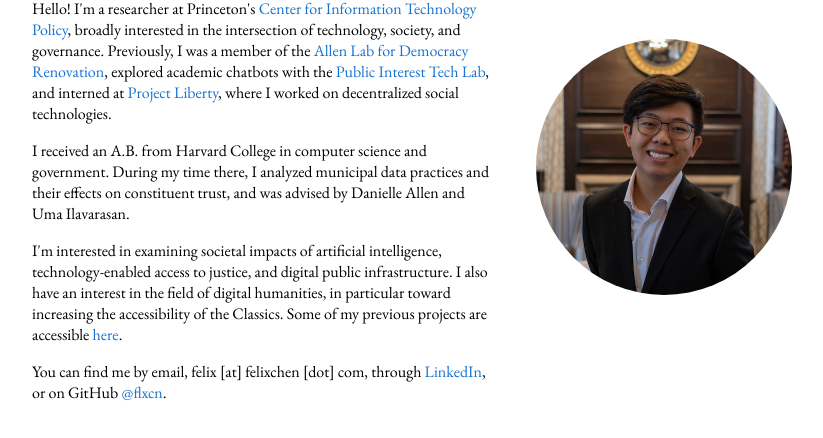
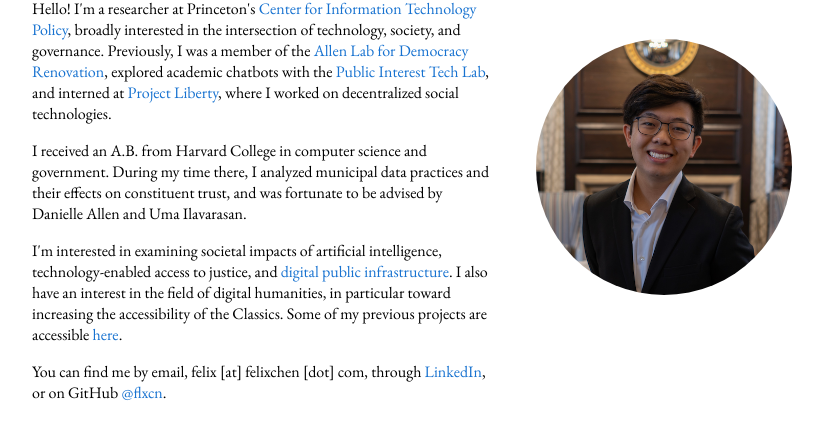
Before and after one commit to flxcn/flxcn.github.io, a plain HTML site: page index.html in a window 1280 px wide. Shown: the part 108-546 px from the top of the page, without its empty margins (228-1051 px from the left). Drawn offline with nearby package versions, Linux system fonts and the light colour scheme.

Commit message:
Update index.html

```diff
--- a/index.html
+++ b/index.html
@@ -78,14 +78,14 @@
                       I received an A.B. from Harvard College in computer
                       science and government. During my time there, I analyzed
                       municipal data practices and their effects on constituent
-                      trust, and was advised by Danielle Allen and Uma
+                      trust, and was fortunate to be advised by Danielle Allen and Uma
                       Ilavarasan.
                     </p>
 
                     <p>
                       I'm interested in examining societal impacts of artificial
                       intelligence, technology-enabled access to justice, and
-                      digital public infrastructure. I also have an
+                      <a href="https://digitalrails.substack.com" target="_blank">digital public infrastructure</a>. I also have an
                       interest in the field of digital humanities, in particular
                       toward increasing the accessibility of the Classics. Some
                       of my previous projects are accessible
```
